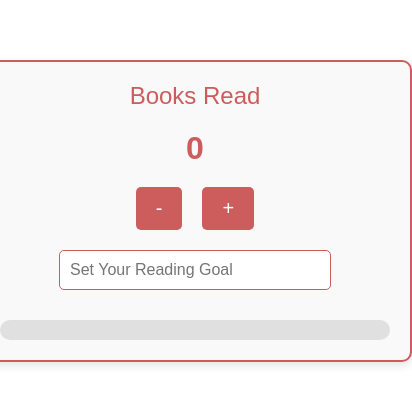
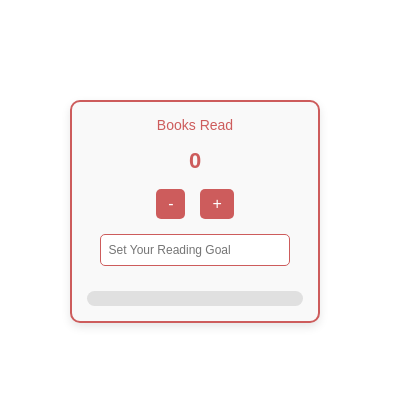
Before and after one commit to brod2240/book-counter-terracota, a plain HTML site: page index.html in a window 390 px wide. Shown: the part 211-616 px from the top of the page, 412 px wide, since content can reach past the window. Drawn offline with Linux system fonts and the light colour scheme.

Commit message:
Update index.html

```diff
--- a/index.html
+++ b/index.html
@@ -25,19 +25,20 @@
             border-radius: 10px;
             box-shadow: 0 4px 10px rgba(0, 0, 0, 0.1);
             background-color: #f9f9f9;
-            max-width: 400px;
+            max-width: 300px; /* Maximum width for the widget */
             width: 100%;
-            font-size: 18px;
+            font-size: 16px;
+            box-sizing: border-box;
         }
 
         .tracker-header {
-            font-size: 24px;
+            font-size: 18px;
             color: #CD5C5C;
-            margin-bottom: 20px;
+            margin-bottom: 15px;
         }
 
         .book-count {
-            font-size: 32px;
+            font-size: 28px;
             font-weight: bold;
             color: #CD5C5C;
         }
@@ -45,32 +46,32 @@
         .buttons-container {
             display: flex;
             justify-content: center;
-            gap: 20px;
-            margin-top: 20px;
+            gap: 15px;
+            margin-top: 15px;
         }
 
         .goal-input-container {
-            margin-top: 20px;
+            margin-top: 15px;
         }
 
         .goal-input {
-            padding: 10px;
+            padding: 8px;
             border: 1px solid #CD5C5C;
             border-radius: 5px;
-            font-size: 16px;
-            width: 80%; /* Adjusted width */
-            max-width: 250px; /* Max width to prevent it from getting too long */
-            margin: 0 auto 10px; /* Centering input and adding margin */
+            font-size: 14px;
+            width: 70%; /* Adjusted width */
+            max-width: 220px;
+            margin: 0 auto 10px;
             color: #CD5C5C;
         }
 
         .progress-container {
-            margin-top: 20px;
+            margin-top: 15px;
         }
 
         .progress-bar {
             width: 100%;
-            height: 20px;
+            height: 15px;
             background-color: #e0e0e0;
             border-radius: 10px;
             overflow: hidden;
@@ -86,19 +87,60 @@
         }
 
         button {
-            padding: 10px 20px;
+            padding: 8px 15px;
             background-color: #CD5C5C;
             color: white;
             border: none;
             border-radius: 5px;
             cursor: pointer;
-            font-size: 20px;
+            font-size: 18px;
             transition: background-color 0.3s ease;
         }
 
         button:hover {
             background-color: #e57373;
         }
+
+        /* Responsive design */
+        @media (max-width: 600px) {
+            .tracker-container {
+                max-width: 280px; /* Make the container slightly smaller on small screens */
+                padding: 15px;
+            }
+
+            .tracker-header {
+                font-size: 16px; /* Reduce font size on smaller screens */
+            }
+
+            .book-count {
+                font-size: 24px; /* Reduce book count font size */
+            }
+
+            .goal-input {
+                font-size: 12px; /* Reduce font size of input */
+                width: 80%; /* Increase the width of the input on smaller screens */
+            }
+
+            button {
+                font-size: 16px; /* Smaller button text */
+                padding: 6px 12px;
+            }
+        }
+
+        @media (max-width: 400px) {
+            .tracker-container {
+                max-width: 250px; /* Smaller widget for very small screens */
+            }
+
+            .book-count {
+                font-size: 22px; /* Smaller font size for very small screens */
+            }
+
+            .tracker-header {
+                font-size: 14px; /* Reduce the header font size even more */
+            }
+        }
+
     </style>
 </head>
 <body>
@@ -163,8 +205,6 @@
     // Function to update the progress bar
     function updateProgress() {
         const progress = document.getElementById('progress');
-        const progressBar = document.getElementById('reading-goal').value;
-
         if (readingGoal > 0) {
             const progressPercentage = (bookCount / readingGoal) * 100;
             progress.style.width = Math.min(progressPercentage, 100) + '%';
```
